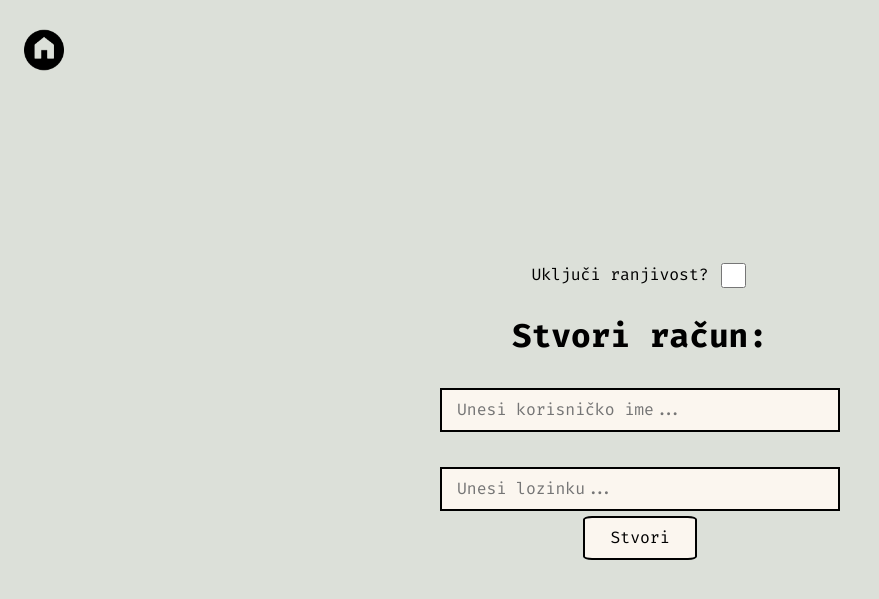
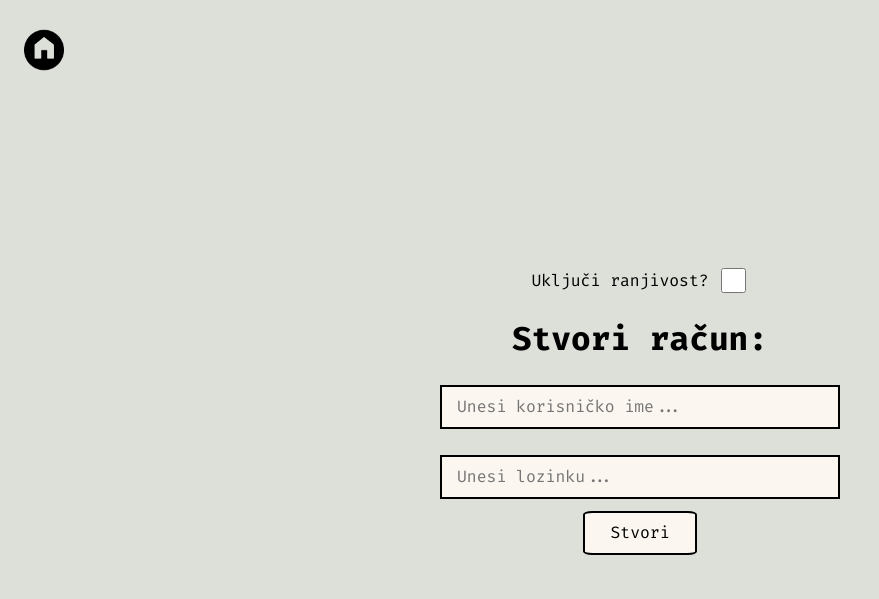
Before and after one commit to rokobarisic/web2-lab2, a Node server app: page /sensitive-data in a window 1280 px wide. Shown: the top 599 px of the page, without its empty margins (0-879 px from the left). Run offline with Node 20, Linux system fonts and the light colour scheme.

Commit message:
Some more CSS fixes

```diff
--- a/public/sensitive-data.css
+++ b/public/sensitive-data.css
@@ -19,7 +19,7 @@ form {
     display: flex;
     flex-direction: column;
     align-items: center;
-    gap: 5px;
+    gap: 2px;
     width: 100%;
 }
 
@@ -44,6 +44,10 @@ input:not([type="checkbox"]):focus {
     cursor: pointer;
 }
 
+#submit {
+    margin-top: 10px;
+}
+
 #submit:hover, .pass-button:hover {
     transform: scale(1.05);
     background-color: #ead7c3;
```
